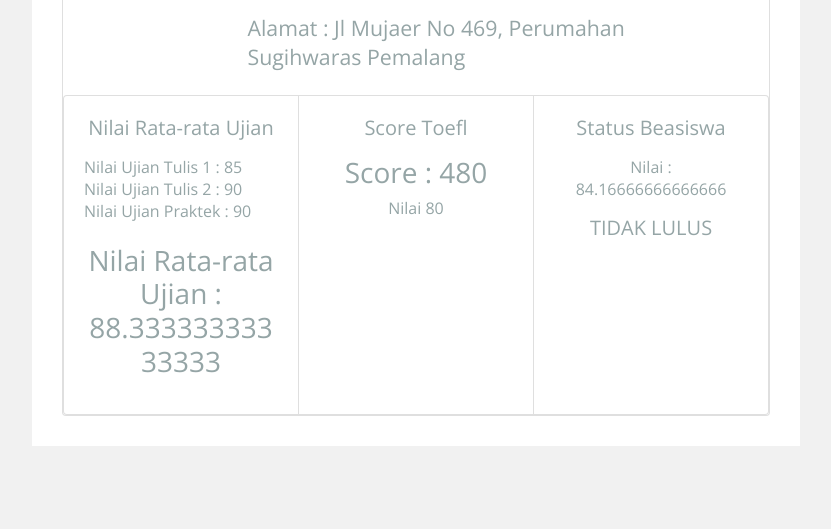
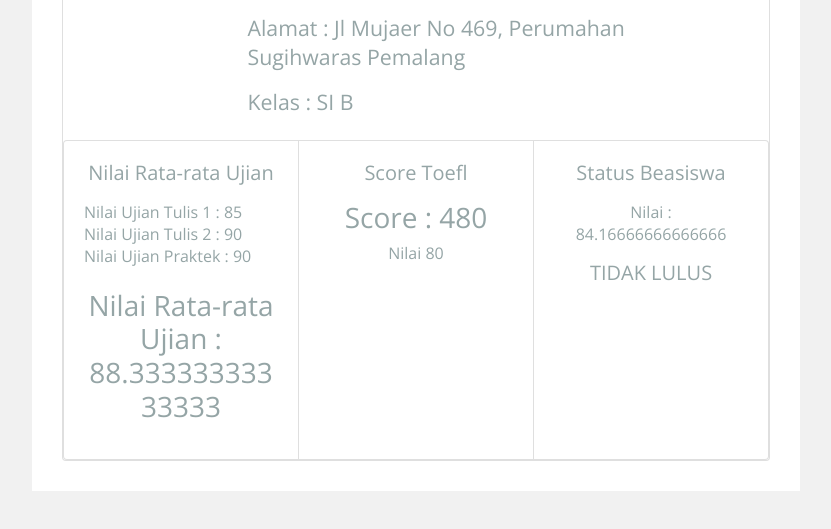
Before and after one commit to agnessm22/tugas-toefl, a plain HTML site: page index.html in a window 1280 px wide. Shown: the part 267-796 px from the top of the page, without its empty margins (224-1055 px from the left). Drawn offline with nearby package versions, Linux system fonts and the light colour scheme; files that its build step writes are made by us from their sources; a script that the page names is missing; files whose address does not match are found by name.

Commit message:
mencoba menambahkan code baru

```diff
--- a/index.html
+++ b/index.html
@@ -51,6 +51,9 @@
                         <p class="dua text-left">
                             Alamat : Jl Mujaer No 469, Perumahan Sugihwaras Pemalang
                           </p>
+                        <p class="dua text-left">
+                            Kelas : SI B
+                        </p>
               </div>
       <div class="card-group">
         <div class="card">
```
